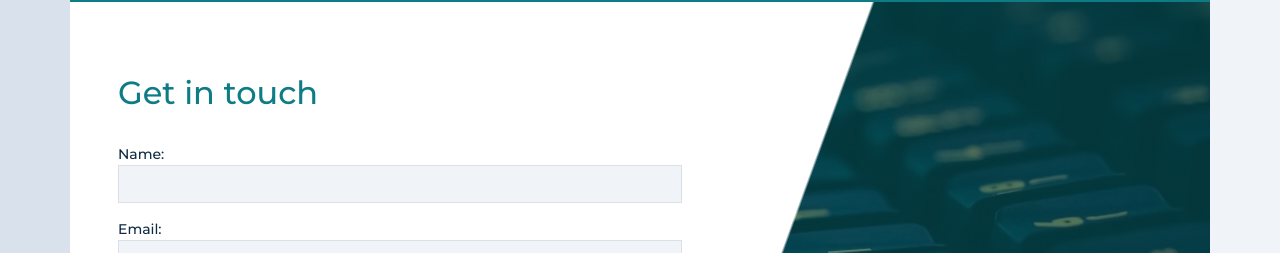
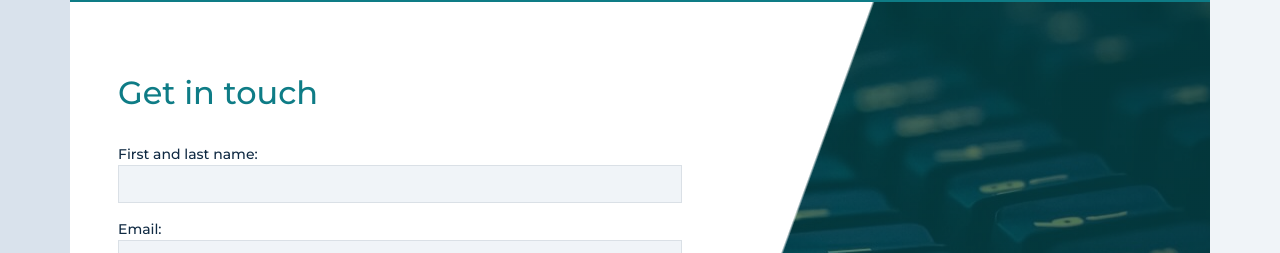
Before and after one commit to Daidelos/Portfolio---Miroslav-Stojcic, a website: page index.html in a window 1280 px wide. Shown: the part 2955-3208 px from the top of the page. Drawn offline with nearby package versions, Linux system fonts and the light colour scheme.

Commit message:
+ last name on Netlify form

```diff
--- a/index.html
+++ b/index.html
@@ -237,7 +237,8 @@
               </p>
               <h4 class="h2 py-4 form-title">Get in touch</h4>
               <p>
-                <label class="form-text">Name: <input type="text" name="name" class="form-control" required /></label>
+                <label class="form-text">First and last name: <input type="text" name="name" class="form-control"
+                    required /></label>
               </p>
               <p>
                 <label class="form-text">Email: <input type="email" name="email" class="form-control"
```
